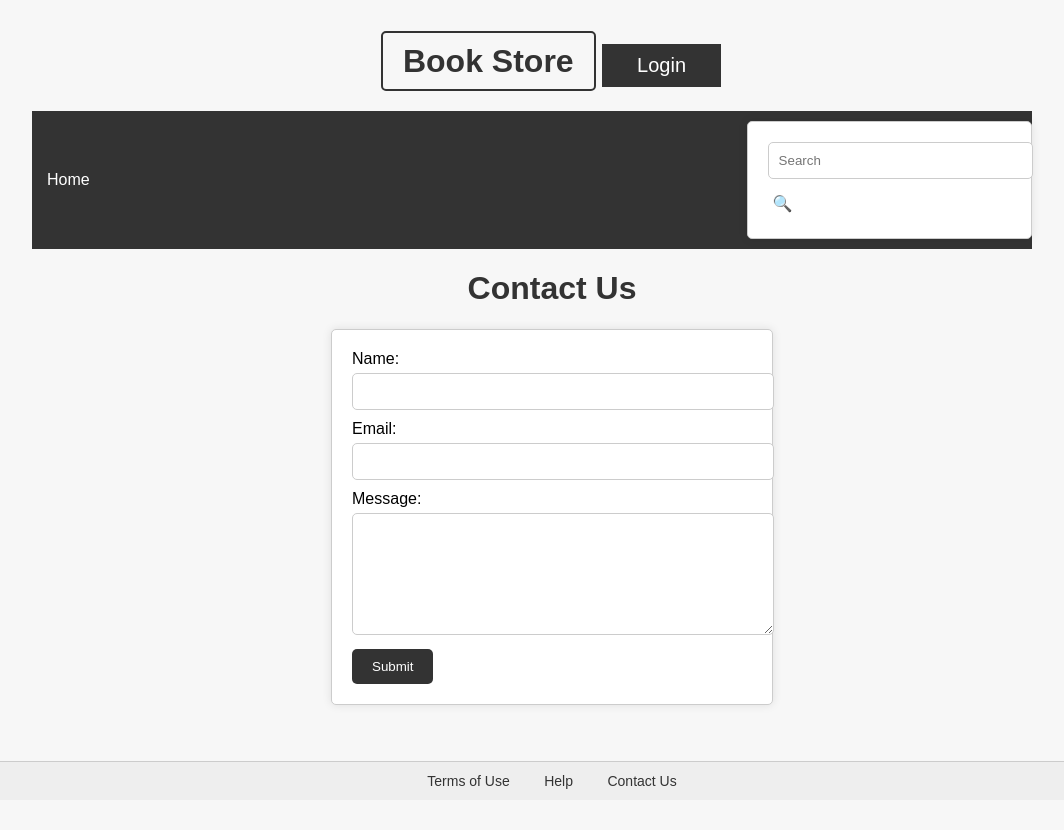
After one commit to Abishai03/book_management_system, a Flask app: page /contact in a window 1280 px wide. The commit adds this page. Shown: the whole page, without its empty margins (88-1152 px from the left). Run offline with Flask 3, Linux system fonts and the light colour scheme.

Commit message:
added pages ans css to some files

```diff
--- /dev/null
+++ b/app/app.py
@@ -0,0 +1,20 @@
+from flask import Flask, render_template, request, redirect
+
+app = Flask(__name__)
+
+# Define a route for the Contact Us page
+@app.route('/contact', methods=['GET', 'POST'])
+def contact():
+    if request.method == 'POST':
+        # Handle form submission here (e.g., save data to a database)
+        # For this example, we'll just print the submitted data
+        name = request.form.get('name')
+        email = request.form.get('email')
+        message = request.form.get('message')
+        print(f"Name: {name}, Email: {email}, Message: {message}")
+        return redirect('/contact')  # Redirect to the same page after submission
+
+    return render_template('contact_us.html')
+
+if __name__ == '__main__':
+    app.run(debug=True)
--- a/app/templates/base.html
+++ b/app/templates/base.html
@@ -38,9 +38,9 @@
 
         /* Navigation ribbon */
         .ribbon {
-    width: 100%;
-    margin-left: -20px;
-    margin-right: -20px;
+            width: 100%;
+            margin-left: -20px;
+            margin-right: -20px;
             background-color: #333;
             color: #fff;
             padding: 10px 0;
@@ -136,6 +136,18 @@ html, body {
             cursor: pointer;
             font-size: 16px;
         }
+        .buttonn {
+            background-color: #333;
+            border: none;
+            color: white;
+            padding: 10px 35px;
+            text-align: center;
+            text-decoration: none;
+            display: inline-block;
+            font-size: 20px;
+            margin: 4px 2px;
+            cursor: pointer;
+          }
 
     </style>
 </head>
@@ -147,9 +159,9 @@ html, body {
             <!-- Show the login button if the user is logged in, otherwise show the login link -->
             {% if 'username' in session %}
                 <p>Hello, {{ session['username'] }}!</p>
-                <a href="{{ url_for('logout') }}">Logout</a>
+                <a href="{{ url_for('logout') }}" class="buttonn">Logout</a>
             {% else %}
-                <a href="{{ url_for('login') }}">Login</a>
+                <a href="{{ url_for('login') }}" class="buttonn">Login</a>
             {% endif %}
 
         </div>
@@ -173,9 +185,9 @@ html, body {
         </div>
 
 <div class="base-ribbon">
-    <a href="/terms_of_use">Terms of Use</a>
-    <a href="/help">Help</a>
-    <a href="/contact_us">Contact Us</a>
+    <a href="{{ url_for('tou')}}">Terms of Use</a>
+    <a href="{{ url_for('help')}}">Help</a>
+    <a href="{{ url_for('contact_us')}}">Contact Us</a>
 </div>
 
 <div class="content">
--- /dev/null
+++ b/app/templates/contact_us.html
@@ -0,0 +1,84 @@
+{% extends "base.html" %}
+
+{% block content %}
+
+<!DOCTYPE html>
+<html>
+<head>
+    <title></title>
+    <style> /* Add some basic styling to the page */
+      body {
+          font-family: Arial, sans-serif;
+          background-color: #f7f7f7;
+          margin: 0;
+          padding: 0;
+      }
+
+      h1 {
+          text-align: center;
+          color: #333;
+      }
+
+      form {
+          max-width: 400px;
+          margin: 0 auto;
+          background-color: #fff;
+          padding: 20px;
+          border: 1px solid #ccc;
+          border-radius: 5px;
+          box-shadow: 0 0 10px rgba(0, 0, 0, 0.1);
+      }
+
+      label {
+        display: block;
+        margin-bottom: 5px;
+    }
+
+      input[type="text"],
+      input[type="email"],
+      textarea {
+          width: 100%;
+          padding: 10px;
+          margin-bottom: 10px;
+          border: 1px solid #ccc;
+          border-radius: 5px;
+      }
+
+      textarea {
+          height: 100px;
+      }
+
+      input[type="submit"] {
+          background-color: #333;
+          color: #fff;
+          padding: 10px 20px;
+          border: none;
+          border-radius: 5px;
+          cursor: pointer;
+      }
+
+      input[type="submit"]:hover {
+          background-color: #555;
+      }
+    </style>
+
+</head>
+<body>
+  <h1>Contact Us</h1>
+  <form method="POST">
+      <label for="name">Name:</label>
+      <input type="text" name="name" id="name" required><br>
+
+      <label for="email">Email:</label>
+      <input type="email" name="email" id="email" required><br>
+
+      <label for="message">Message:</label>
+      <textarea name="message" id="message" rows="4" required></textarea><br>
+
+      <input type="submit" value="Submit">
+  </form>
+
+</body>
+</html>
+
+{% endblock %}
```
Also changed, not shown: app/data/books.json (+1 -86 lines), app/help.html (deleted, +0 -69 lines), app/routes.py (+14 -3 lines), app/templates/add_book.html (+58 -0 lines), app/templates/help.html (added, +72 -0 lines), app/templates/login.html (+48 -0 lines), app/templates/tou.html (added, +79 -0 lines), app/tou.html (deleted, +0 -76 lines), login.py (deleted, +0 -54 lines), search.py (deleted, +0 -31 lines).
